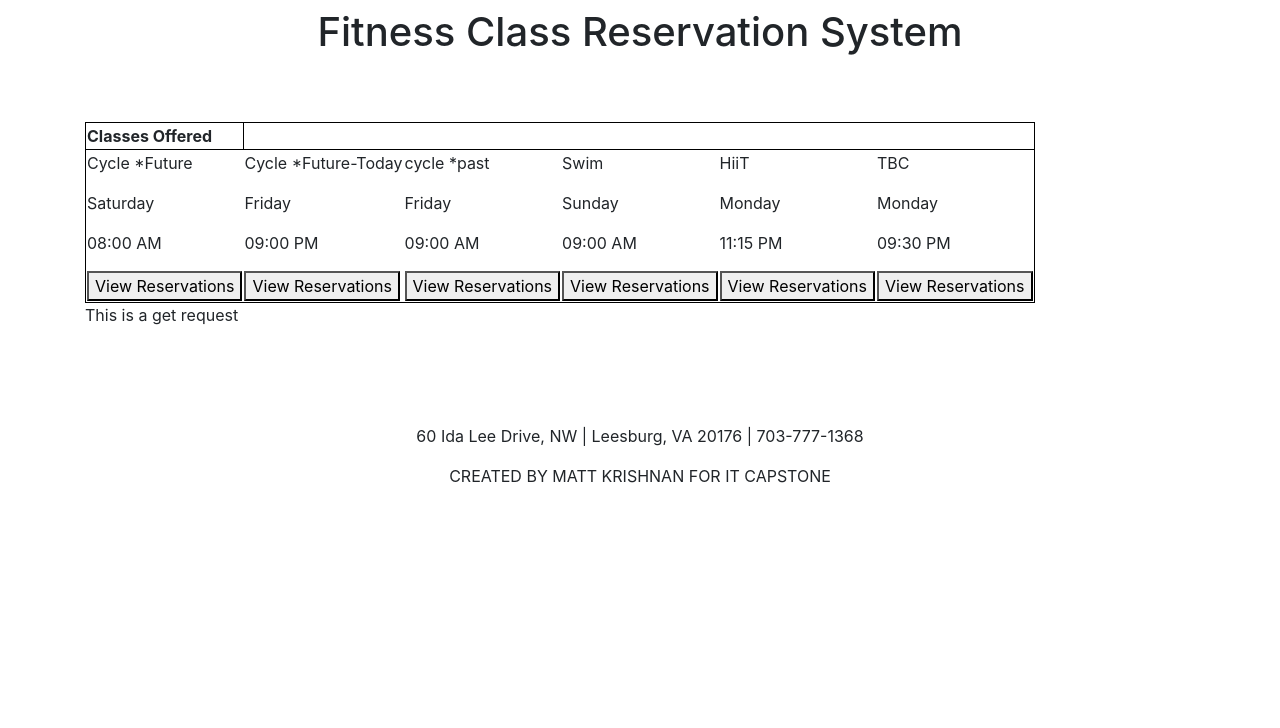
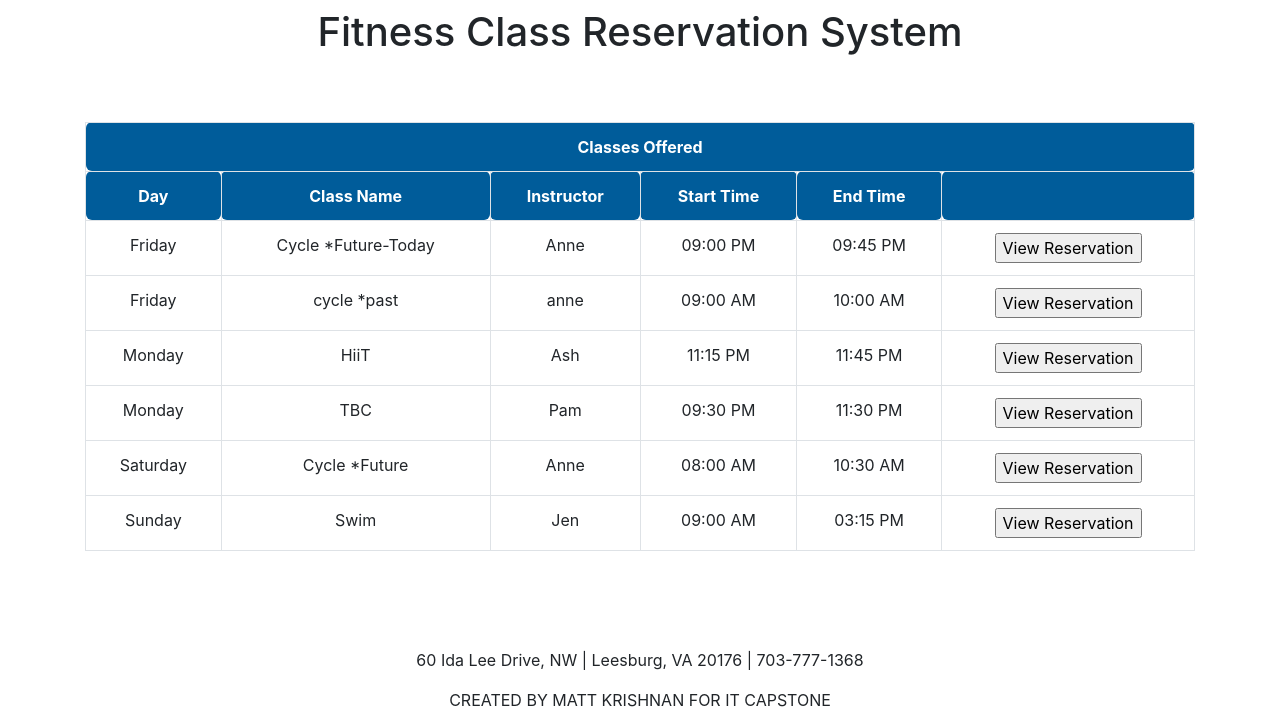
Before and after one commit to GMU-The-Dream-Team/fitnessClassReservationSystem, a Django app: page /reservations/staffReservations/ in a window 1280 px wide. Shown: the part 289-1017 px from the top of the page. Before the commit the page ends 772 px from the top, so only its background shows below. Run offline with Django 3.2, Linux system fonts and the light colour scheme; data comes from the database, SQL or seed files in the repository; both versions use the stored data as it was after the commit; some libraries are stand-ins or nearby versions.

Commit message:
Staff Reservation View tables have been updated with bootstrap and css

```diff
--- a/assets/css/style.css
+++ b/assets/css/style.css
@@ -143,6 +143,20 @@ font-weight: bold;
 #duplicate-message{
 	color: red;
 }
+
+/* staffReservation.html css*/
+
+
+.table-holder{
+	text-align:center;
+}
+.table-holder th{
+	background-color: #005C9A;
+	color: white
+
+}
+
+
 /* Wajaat End */
 
 
--- a/reservations/models.py
+++ b/reservations/models.py
@@ -8,7 +8,7 @@ class WaitList(models.Model):
 # Create your models here.
 class Reservation(models.Model):
     classReserved = models.ForeignKey(FitnessClass, default=None, on_delete=models.CASCADE)
-    customerReserving = models.ForeignKey(Customer, null=True, on_delete=models.DO_NOTHING)
+    customerReserving = models.ForeignKey(Customer, null=True, on_delete=models.CASCADE)
     classDate = models.DateField(default=None)
     reservationStatus = models.CharField(max_length=20, default=None)
     reservationDate = models.DateField(default=None)
--- a/reservations/templates/reservations/staffReservations.html
+++ b/reservations/templates/reservations/staffReservations.html
@@ -2,33 +2,52 @@
 
 {% block content%}
 
+    <div class="table-holder">
             {% if flag == True %}
-        <table>
-            <th>Classes Offered</th>
+                <div class="classes-table">
+                    <table class="table table-bordered">
                         <tr>
+                            <th colspan="100%">Classes Offered</th>
+                        </tr>
+                        <tr>
+                            <th>Day</th>
+                            <th>Class Name</th>
+                            <th>Instructor</th>
+                            <th>Start Time</th>
+                            <th>End Time</th>
+                            <th></th>
+                        </tr>
                         {% for k,v in classList.items %}
+                            <tr>
+                                <td>{{v.dayOfWeek}}</td>
+                                <td>{{v.className}}</td>
+                                <td>{{v.instructorName}}</td>
+                                <td>{{v.startTime}}</td>
+                                <td>{{v.endTime}}</td>
                                 <td>
                                     <form class="staff-class-selection" action="{% url 'reservations:staffReservations' %}" method="post">
                                     {% csrf_token %}
-                        <p>{{v.className}}</p>
-                        <p>{{v.dayOfWeek}}</p>
-                        <p>{{v.startTime}}</p>
                                         <input name="classId" type="hidden" value="{{k}}"></input>
-                        <button type="submit">View Reservations</button>
+                                        <input type="submit" value="View Reservation"/>
                                     </form>
                                 </td>
+                            </tr>
                         {% endfor %}
+                    </table>
+                </div>
+            {% else %}
+
+                <div class="reservations-table">
+                    <table class="table table-bordered">
+                        <tr>
+                            <th colspan="100%">Reserved List</th>
                         </tr>
-        </table>
-        {{statement}}
-    {% else %}
-        {% if reservedCounter > 0%}
-            <table>
-                <h2>Reserved List</h2>
+                        <tr>
                             <th>First Name</th>
                             <th>Last Name</th>
                             <th>Phone Number</th>
                             <th>Date Reserved</th>
+                        </tr>
                         {% if reservedCounter > 0 %}
                             {% for k, v in reservedList.items %}
                                 <tr>
@@ -47,40 +66,88 @@
                                 </tr>
                             {% endfor %}
                         {% else %}
-                    <p> No reservations made for this class</p>
+                            <tr>
+                                <td>No Reservations</td>
+                            </tr>
                         {% endif %}
                     </table>
-        {% endif %}
+                </div>
 
                 {% if overDraftCounter > 0 %}
-        <table>
-            <h2>Overdraft List</h2>
+                    <div class="reservations-table">
+                        <table class="table table-bordered">
+                            <tr>
+                                <th colspan="100%">Overdraft List</th>
+                            </tr>
+                            <tr>
                                 <th>First Name</th>
                                 <th>Last Name</th>
                                 <th>Phone Number</th>
                                 <th>Date Reserved</th>
+                            </tr>
+                            {% if overDraftCounter > 0 %}
                                 {% for k, v in overDraftList.items %}
                                     <tr>
                                         <td>
-                        {{v}}
+                                            {{v.customerReserving.firstName}}
+                                        </td>
+                                        <td>
+                                            {{v.customerReserving.lastName}}
+                                        </td>
+                                        <td>
+                                            {{v.customerReserving.phoneNumber}}
+                                        </td>
+                                        <td>
+                                            {{v.reservationDate}}
                                         </td>
                                     </tr>
                                 {% endfor %}
+                            {% else %}
+                                <tr>
+                                    <td colspan="100%">No Over Draft Reservations</td>
+                                </tr>
+                            {% endif %}
                         </table>
+                    </div>
                 {% endif %}
 
+                <div class="reservations-table">
+                    <table class="table table-bordered">
+                        <tr>
+                            <th colspan="100%">Wait List</th>
+                        </tr>
+                        <tr>
+                            <th>First Name</th>
+                            <th>Last Name</th>
+                            <th>Phone Number</th>
+                            <th>Date Reserved</th>
+                        </tr>
                         {% if waitListCounter > 0 %}
-            <table>
-                <th>Wait List</th>
                             {% for k, v in waitList.items %}
                                 <tr>
                                     <td>
-                                {{v}}
+                                        {{v.customerReserving.firstName}}
+                                    </td>
+                                    <td>
+                                        {{v.customerReserving.lastName}}
+                                    </td>
+                                    <td>
+                                        {{v.customerReserving.phoneNumber}}
+                                    </td>
+                                    <td>
+                                        {{v.reservationDate}}
                                     </td>
                                 </tr>
                             {% endfor %}
+                        {% else %}
+                            <tr>
+                                <td colspan="100%">No Waitlisted Reservations</td>
+                            </tr>
+                        {% endif %}
                     </table>
+                </div>
             {% endif %}
+    </div>
 
-    {% endif %}
+
 {% endblock %}
--- a/reservations/views.py
+++ b/reservations/views.py
@@ -89,9 +89,9 @@ def submission_view(request):
 
     duplicateFlag = False
     if currentUser.is_staff:
-        firstName = 'Azaz'
-        lastName = 'shah'
-        phoneNumber = '123-703-1234'
+        firstName = request.POST.get('firstName')
+        lastName = request.POST.get('lastName')
+        phoneNumber = request.POST.get('phoneNumber')
         customerList = Customer.objects.values_list('id', flat=True).filter(firstName = firstName, lastName = lastName, phoneNumber = phoneNumber)
         (flag, value) = checkDuplicateReservationStaff(firstName, lastName, phoneNumber, classId, dateFormated)
         if flag == True:
@@ -106,12 +106,14 @@ def submission_view(request):
                 customer.lastName = lastName
                 customer.phoneNumber = phoneNumber
                 customer.save()
+                reservationInstance.customerReserving = customer
             else:
                 list = Customer.objects.all().filter(firstName = firstName, lastName = lastName, phoneNumber = phoneNumber)
                 for i in list:
                     reservationInstance.customerReserving = i
     else:
         reservationInstance.customerReserving = getCustomer(request)
+
     if duplicateFlag == False:
         reservationInstance.classDate = dateFormated
         reservationInstance.reservationDate = datetime.now().today()
@@ -144,9 +146,9 @@ def submission_view(request):
         waitList = getWaitListPosition(dateFormated, nId)
         if waitList > 0:
             statement.append(f'Wait List Position: {waitList + 1}')
-        return render(request, 'reservations/submission.html', {'statement':statement})
+        return render(request, 'reservations/submission.html', {'statement':statement, 'currentUser':currentUser})
     else:
-        return render(request, 'reservations/submission.html', {'statement': statement, 'duplicateFlag':duplicateFlag})
+        return render(request, 'reservations/submission.html', {'statement': statement, 'duplicateFlag':duplicateFlag, 'currentUser':currentUser})
 
 @login_required(login_url="accounts:login")
 def myReservations_view(request):
@@ -171,9 +173,8 @@ def myReservations_view(request):
 def staffReservations_view(request):
     rv = {}
     if request.method == 'GET':
-        rv['statement'] = 'This is a get request'
         rv['flag'] = True
-        select = FitnessClass.objects.all()
+        select = FitnessClass.objects.all().order_by("dayOfWeek")
         classList = {}
         counter = 0
         for i in select:
@@ -183,7 +184,7 @@ def staffReservations_view(request):
         return render(request, 'reservations/staffReservations.html', rv)
     else:
         classId = request.POST.get('classId')
-        select = Reservation.objects.all().filter(classReserved = getFitnessClass(classId))
+        select = Reservation.objects.all().filter(classReserved = getFitnessClass(classId)).order_by('reservationTime')
         reservedList = {}
         waitList = {}
         overDraftList = {}
@@ -215,9 +216,6 @@ def staffReservations_view(request):
         rv['reservedCounter'] = reservedCounter
         rv['waitListCounter'] = waitListCounter
         rv['overDraftCounter'] = overDraftCounter
-
-
-        rv['statement'] = 'This is a post request'
         rv['flag'] = False
         return render(request, 'reservations/staffReservations.html', rv)
 
@@ -289,7 +287,7 @@ def checkDuplicateReservationStaff(firstName, lastName, phoneNumber, classId, da
     reservations = Reservation.objects.filter(classReserved = classId, classDate = dateOfClass)
     count = 0
     for r in reservations:
-        if r.customerReserving.firstName == firstName and r.customerReserving.lastName == lastName and r.customerReserving.phoneNumber == phoneNumber:
+        if r.customerReserving.firstName.lower() == firstName.lower() and r.customerReserving.lastName.lower() == lastName.lower() and r.customerReserving.phoneNumber.lower() == phoneNumber.lower():
             count += 1
 
     if count > 0 :
```
Also changed, not shown: reservations/templates/reservations/reserve.html (+9 -1 lines), db.sqlite3. Lines whose indentation alone changed are shown as unchanged.
